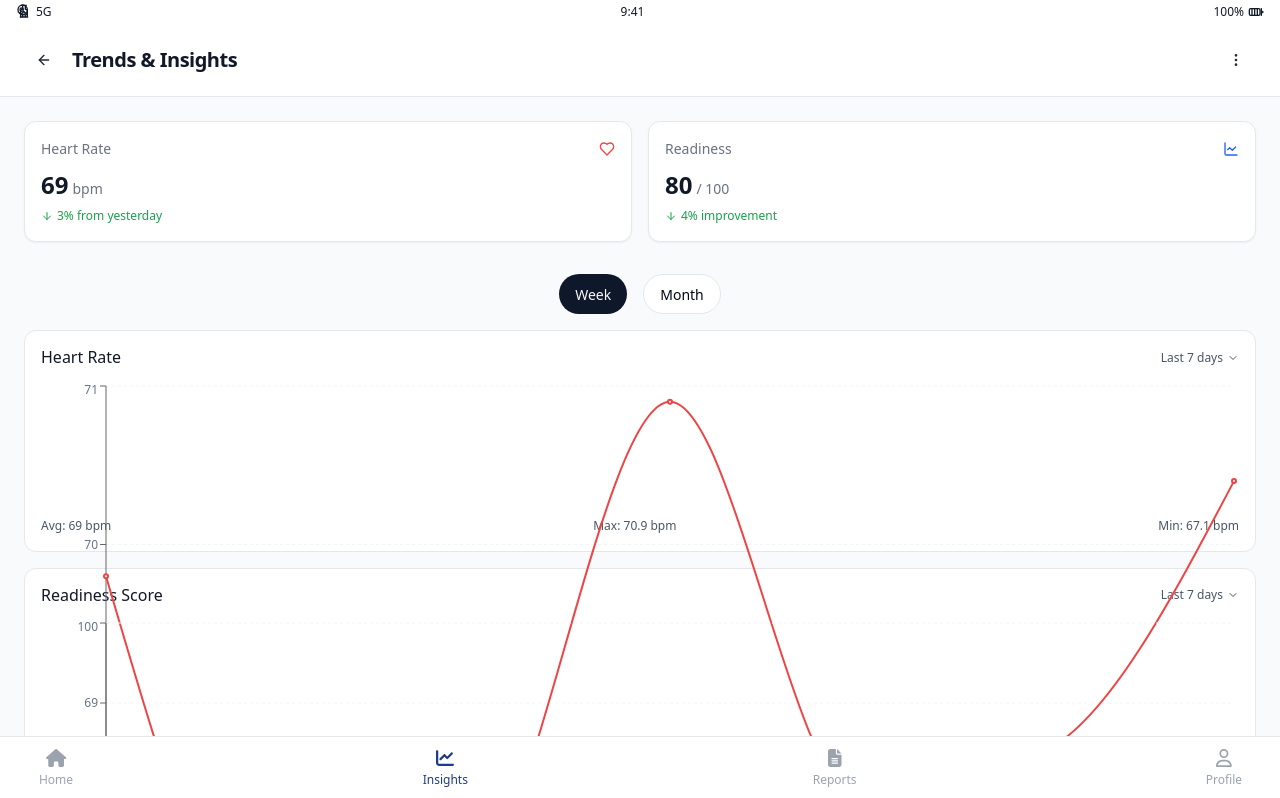
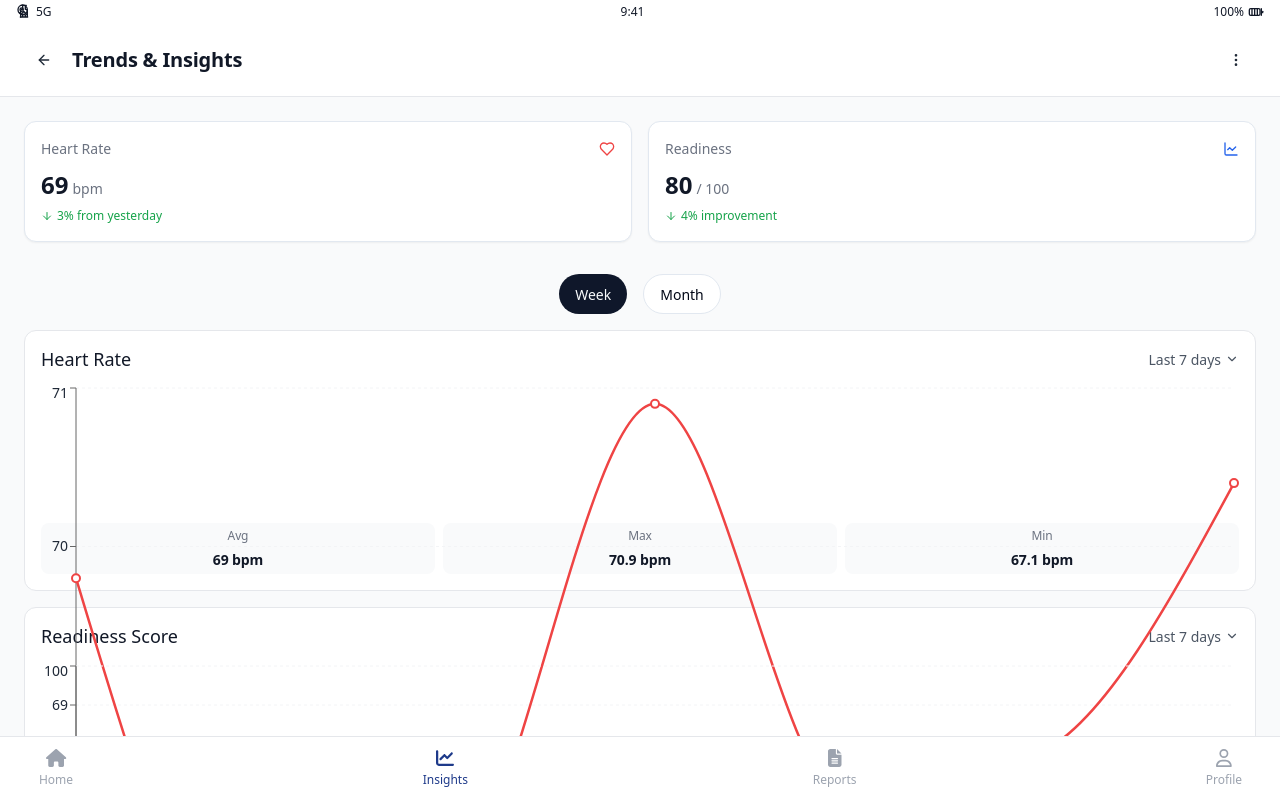
Before and after one commit to rezaalli/nestor-launch-sequence, a React (Vite) app: page /trends in a window 1280 px wide. Shown: the top 798 px of the page. Built offline with nearby package versions, Linux system fonts and the light colour scheme.

Commit message:
Fix: Improve code readability
Refactor code to improve readability and maintainability.

```diff
--- a/src/components/WeeklyTrendChart.tsx
+++ b/src/components/WeeklyTrendChart.tsx
@@ -222,17 +222,17 @@ const WeeklyTrendChart = ({
   return (
     <div className={`p-4 bg-white border border-gray-200 rounded-xl ${className}`}>
       <div className="flex items-center justify-between mb-3">
-        <h4 className="font-medium text-nestor-gray-900">{getChartTitle()}</h4>
+        <h4 className="font-medium text-lg text-nestor-gray-900">{getChartTitle()}</h4>
         <div
-          className="text-xs flex items-center text-nestor-gray-600 cursor-pointer"
+          className="text-sm flex items-center text-nestor-gray-600 cursor-pointer"
           onClick={onViewAllClick}
         >
           <span>Last {days} days</span>
-          <ChevronDown className="ml-1" size={12} />
+          <ChevronDown className="ml-1" size={14} />
         </div>
       </div>
 
-      <div className="h-32 mb-2">
+      <div className="h-32 mb-3">
         <ChartContainer config={chartConfig}>
           <ResponsiveContainer width="100%" height="100%">
             <LineChart
@@ -244,19 +244,22 @@ const WeeklyTrendChart = ({
                 dataKey="day"
                 axisLine={false}
                 tickLine={false}
-                tick={{ fontSize: 10, fill: '#6b7280' }}
+                tick={{ fontSize: 12, fill: '#374151', fontWeight: 500 }}
+                dy={8}
               />
               <YAxis
                 hide={compact}
                 domain={dataType === 'readiness' ? [0, 100] : ['auto', 'auto']}
+                tick={{ fontSize: 12, fill: '#374151' }}
+                width={30}
               />
               <Tooltip
                 content={({ active, payload }) => {
                   if (active && payload && payload.length) {
                     return (
-                      <div className="bg-white p-2 shadow rounded border border-gray-100">
-                        <p className="text-sm font-medium">{payload[0].payload.day}</p>
-                        <p className="text-xs">{`${payload[0].value} ${getYAxisLabel()}`}</p>
+                      <div className="bg-white p-2 shadow-lg rounded border border-gray-100">
+                        <p className="text-sm font-medium text-nestor-gray-800">{payload[0].payload.day}</p>
+                        <p className="text-sm font-medium text-nestor-gray-900">{`${payload[0].value} ${getYAxisLabel()}`}</p>
                       </div>
                     );
                   }
@@ -267,19 +270,28 @@ const WeeklyTrendChart = ({
                 type="monotone"
                 dataKey="value"
                 stroke={getLineColor()}
-                strokeWidth={2}
-                activeDot={{ r: 4 }}
-                dot={{ r: 2 }}
+                strokeWidth={2.5}
+                activeDot={{ r: 6, strokeWidth: 1 }}
+                dot={{ r: 4, strokeWidth: 2 }}
               />
             </LineChart>
           </ResponsiveContainer>
         </ChartContainer>
       </div>
 
-      <div className="flex items-center justify-between text-xs text-nestor-gray-600">
-        <div>Avg: <span className="font-medium">{stats.avg} {getYAxisLabel()}</span></div>
-        <div>Max: <span className="font-medium">{stats.max} {getYAxisLabel()}</span></div>
-        <div>Min: <span className="font-medium">{stats.min} {getYAxisLabel()}</span></div>
+      <div className="grid grid-cols-3 gap-2 mt-3">
+        <div className="text-center py-1 bg-gray-50 rounded-lg">
+          <p className="text-xs text-nestor-gray-500 mb-1">Avg</p>
+          <p className="text-sm font-semibold text-nestor-gray-900">{stats.avg} {getYAxisLabel()}</p>
+        </div>
+        <div className="text-center py-1 bg-gray-50 rounded-lg">
+          <p className="text-xs text-nestor-gray-500 mb-1">Max</p>
+          <p className="text-sm font-semibold text-nestor-gray-900">{stats.max} {getYAxisLabel()}</p>
+        </div>
+        <div className="text-center py-1 bg-gray-50 rounded-lg">
+          <p className="text-xs text-nestor-gray-500 mb-1">Min</p>
+          <p className="text-sm font-semibold text-nestor-gray-900">{stats.min} {getYAxisLabel()}</p>
+        </div>
       </div>
     </div>
   );
--- a/src/index.css
+++ b/src/index.css
@@ -52,17 +52,21 @@
     -webkit-font-smoothing: antialiased;
     -moz-osx-font-smoothing: grayscale;
     text-rendering: optimizeLegibility;
+    min-height: -webkit-fill-available; /* Fix height issues on iOS */
+    font-size: 16px;
   }
 
   /* Mobile Text Styling */
   h1, .h1 {
     @apply text-2xl font-semibold tracking-tight;
     line-height: 1.2;
+    letter-spacing: -0.01em;
   }
 
   h2, .h2 {
     @apply text-xl font-semibold tracking-tight;
     line-height: 1.25;
+    letter-spacing: -0.01em;
   }
 
   h3, .h3 {
@@ -76,11 +80,12 @@
   }
 
   p, .body-text {
-    @apply text-sm leading-relaxed;
+    @apply text-base leading-normal;
+    letter-spacing: -0.01em;
   }
 
   .text-caption {
-    @apply text-xs leading-normal;
+    @apply text-sm leading-normal font-medium;
   }
 
   /* Touch Targets */
@@ -88,6 +93,23 @@
   [role="button"],
   a {
     @apply min-h-10 cursor-pointer;
+  }
+
+  /* Better legibility for charts and data values */
+  .chart-value {
+    @apply font-medium text-base tracking-tight;
+  }
+
+  .chart-label {
+    @apply font-medium text-sm tracking-tight;
+  }
+
+  .metric-value {
+    @apply text-lg font-semibold tracking-tight;
+  }
+
+  .metric-label {
+    @apply text-sm font-medium;
   }
 }
 
@@ -136,3 +158,31 @@
     padding-right: env(safe-area-inset-right);
   }
 }
+
+/* Ensure chart text is legible */
+.recharts-cartesian-axis-tick-value {
+  font-size: 14px !important;
+  font-weight: 500 !important;
+  fill: #1f2937 !important; /* Dark gray for better contrast */
+}
+
+.recharts-default-tooltip {
+  border-radius: 8px !important;
+  box-shadow: 0 2px 8px rgba(0,0,0,0.1) !important;
+  padding: 8px 12px !important;
+  background-color: white !important;
+  border: 1px solid #e5e7eb !important;
+}
+
+.recharts-tooltip-label {
+  font-weight: 500 !important;
+  font-size: 14px !important;
+  margin-bottom: 4px !important;
+  color: #111827 !important;
+}
+
+.recharts-tooltip-item-name,
+.recharts-tooltip-item-value {
+  font-size: 13px !important;
+  color: #374151 !important;
+}
```
